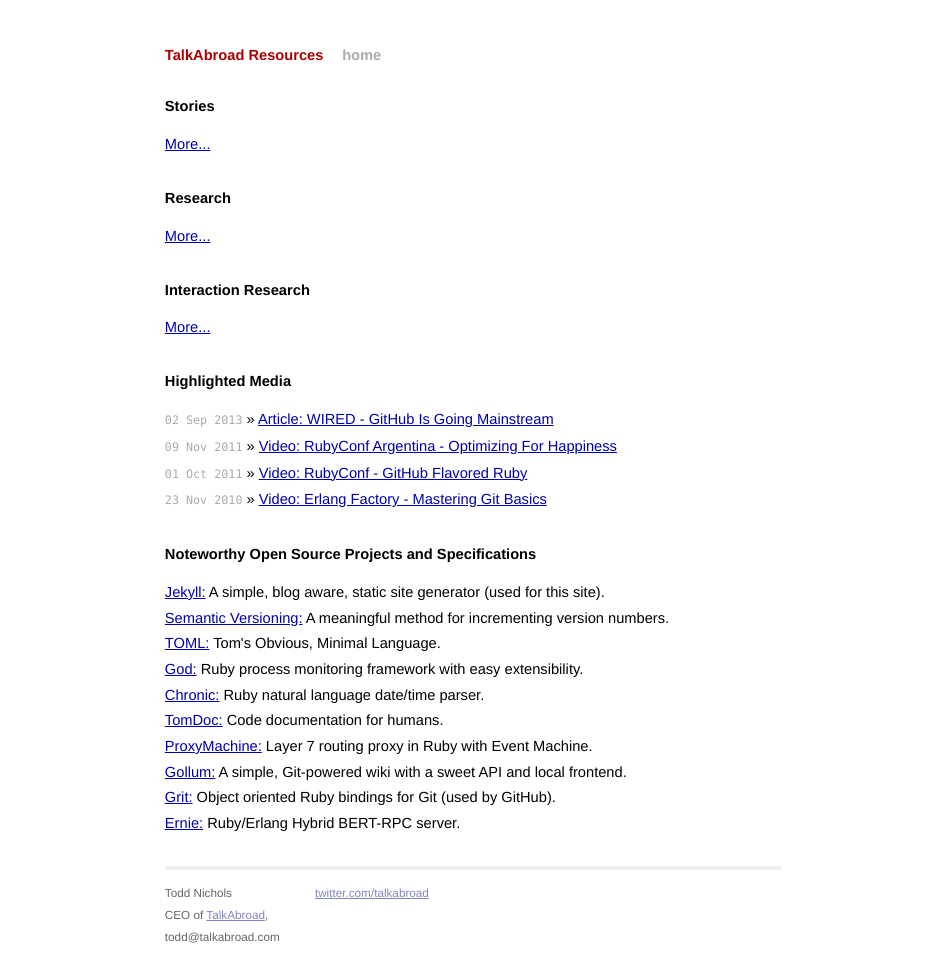
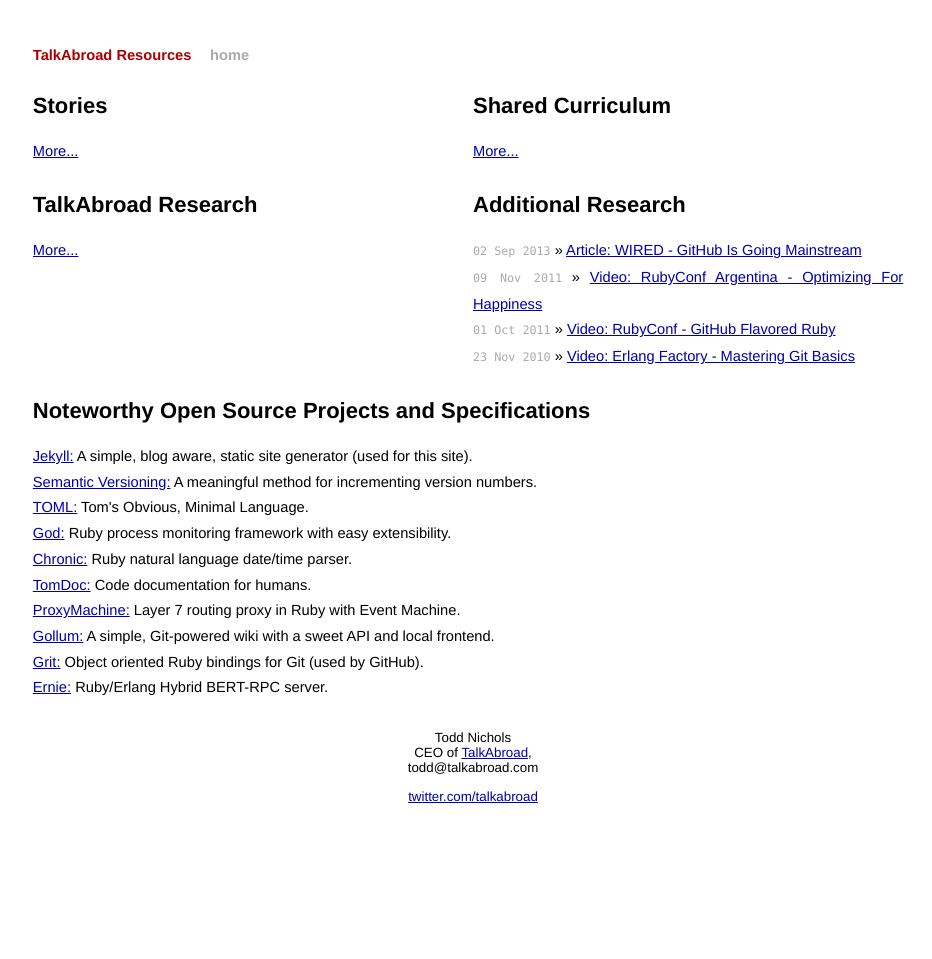
Before and after one commit to toddnichols/toddnichols.github.io, a Jekyll site: the page built from index.html, in a window 1280 px wide. Shown: the whole page, without its empty margins (167-1099 px from the left). Built offline with Jekyll 4.4.1, drawn with Linux system fonts in a browser that asks for light colours; Markdown is read by kramdown in place of the engine named in the settings.

Commit message:
updating blog

```diff
--- a/_config.yml
+++ b/_config.yml
@@ -1,3 +1 @@
-markdown: rdiscount
-highlighter: pygments
-category_dir : /categories
+source: .
--- a/_layouts/post.html
+++ b/_layouts/post.html
@@ -6,7 +6,7 @@
 </div>
 
 <div id="related">
-  <h2>Related Posts</h2>
+  <h3>Related Posts</h3>
   <ul class="posts">
     {% for post in site.related_posts limit:3 %}
       <li><span>{{ post.date | date_to_string }}</span> &raquo; <a href="{{ post.url }}">{{ post.title }}</a></li>
--- a/css/screen.css
+++ b/css/screen.css
@@ -22,7 +22,16 @@
   text-align: center;
 }
 
-h1, h2, h3, h4, h5, h6 {
+h1 {
+	font-size:150%;
+}
+
+h2 {
+	margin-top: 1em;
+	font-size: 130%;
+}
+
+h3, h4, h5, h6 {
   font-size: 100%;
 }
 
@@ -60,6 +69,7 @@
 ul.posts {
   list-style-type: none;
   margin-bottom: 2em;
+  padding-right: 10px;
 }
 
   ul.posts li {
@@ -81,7 +91,7 @@
 .site {
   font-size: 110%;
   text-align: justify;
-  width: 42em;
+   width: 60em;
   margin: 3em auto 2em auto;
   line-height: 1.5em;
 }
@@ -195,3 +205,18 @@
   #related h2 {
     margin-bottom: 1em;
   }
+
+
+  .column-separator-left {
+	  width: 50%;
+	  float: left;
+  }
+
+  .column-separator-right {
+	  width: 50%;
+	  float: right;
+  }
+
+  div.horizontal-separator {
+	  overflow: auto;
+  }
--- a/index.html
+++ b/index.html
@@ -4,6 +4,7 @@
 ---
 
 <div id="home">
+	<div class="horizontal-separator">
 		<div class="column-separator-left">
 			<h1>Stories</h1>
 			<ul class="posts">
@@ -20,7 +21,24 @@
 			</ul>
 		</div>
 		<div class="column-separator-right">
-	<h1>Research</h1>
+		<h1>Shared Curriculum</h1>
+		<ul class="posts">
+			{% assign counter2 = 0 %}
+			{% for post in site.posts  %}
+			{% if post.tags contains "shared_curriculum" %}
+			{% if counter2 < 5 %}
+			<li><span>{{ post.date | date_to_string }}</span> &raquo; <a href="{{ post.url }}">{{ post.title }}</a></li>
+			{% assign counter2 = counter2 | plus: 1 %}
+			{% endif %}
+			{% endif %}
+			{% endfor %}
+			<li><a href="/shared_curriculum">More...</a></li>
+		</ul>
+		</div>
+	</div>
+	<div class="horizontal-separator">
+		<div class="column-separator-left">
+			<h1>TalkAbroad Research</h1>
 			<ul class="posts">
 				{% assign counter2 = 0 %}
 				{% for post in site.posts  %}
@@ -34,29 +52,16 @@
 				<li><a href="/research">More...</a></li>
 			</ul>
 		</div>
-	<div class="column-separator-left">
-		<h1>Interaction Research</h1>
-		<ul class="posts">
-			{% assign counter2 = 0 %}
-			{% for post in site.posts  %}
-			{% if post.tags contains "research_published" %}
-			{% if counter2 < 5 %}
-			<li><span>{{ post.date | date_to_string }}</span> &raquo; <a href="{{ post.url }}">{{ post.title }}</a></li>
-			{% assign counter2 = counter2 | plus: 1 %}
-			{% endif %}
-			{% endif %}
-			{% endfor %}
-			<li><a href="/research_published">More...</a></li>
-		</ul>
-	</div>
 		<div class="column-separator-right">
-	<h1>Highlighted Media</h1>
+			<h1>Additional Research</h1>
 			<ul class="posts">
 				<li><span>02 Sep 2013</span> &raquo; <a href="http://www.wired.com/wiredenterprise/2013/09/github-for-anything/all/">Article: WIRED - GitHub Is Going Mainstream </a></li>
 				<li><span>09 Nov 2011</span> &raquo; <a href="http://vimeo.com/39016099">Video: RubyConf Argentina - Optimizing For Happiness</a></li>
 				<li><span>01 Oct 2011</span> &raquo; <a href="http://confreaks.com/videos/712-rubyconf2011-github-flavored-ruby">Video: RubyConf - GitHub Flavored Ruby</a></li>
 				<li><span>23 Nov 2010</span> &raquo; <a href="http://vimeo.com/17118008">Video: Erlang Factory - Mastering Git Basics</a></li>
 			</ul>
+		</div>
+	</div>
 </div>
 
 
```
Also changed, not shown: Gemfile.lock. Lines whose indentation alone changed are shown as unchanged.
